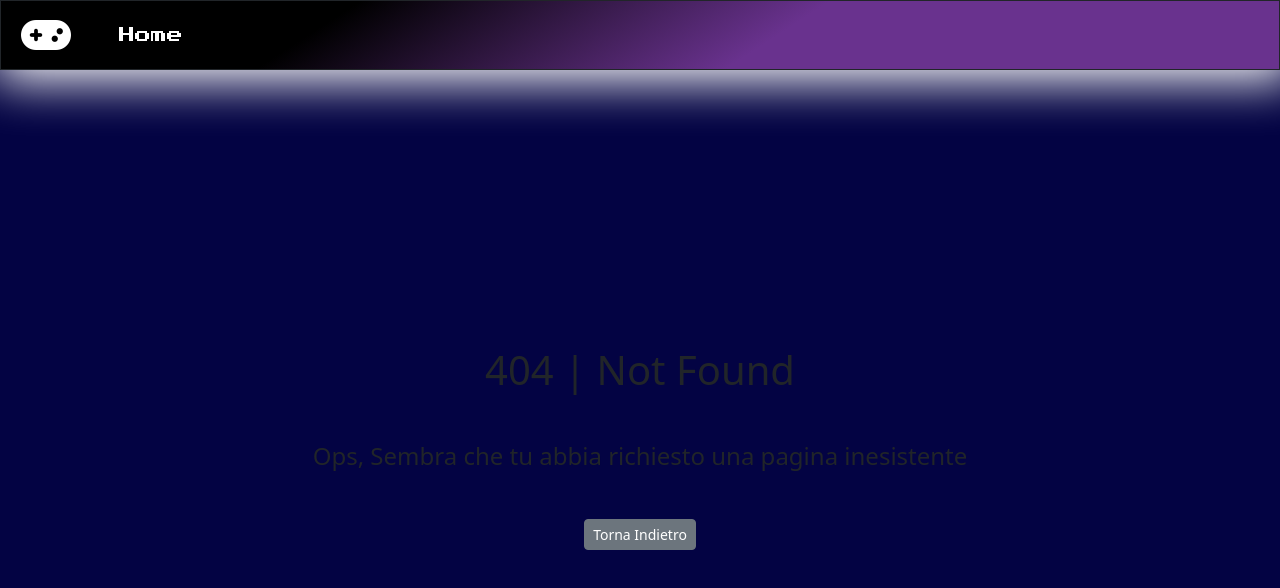
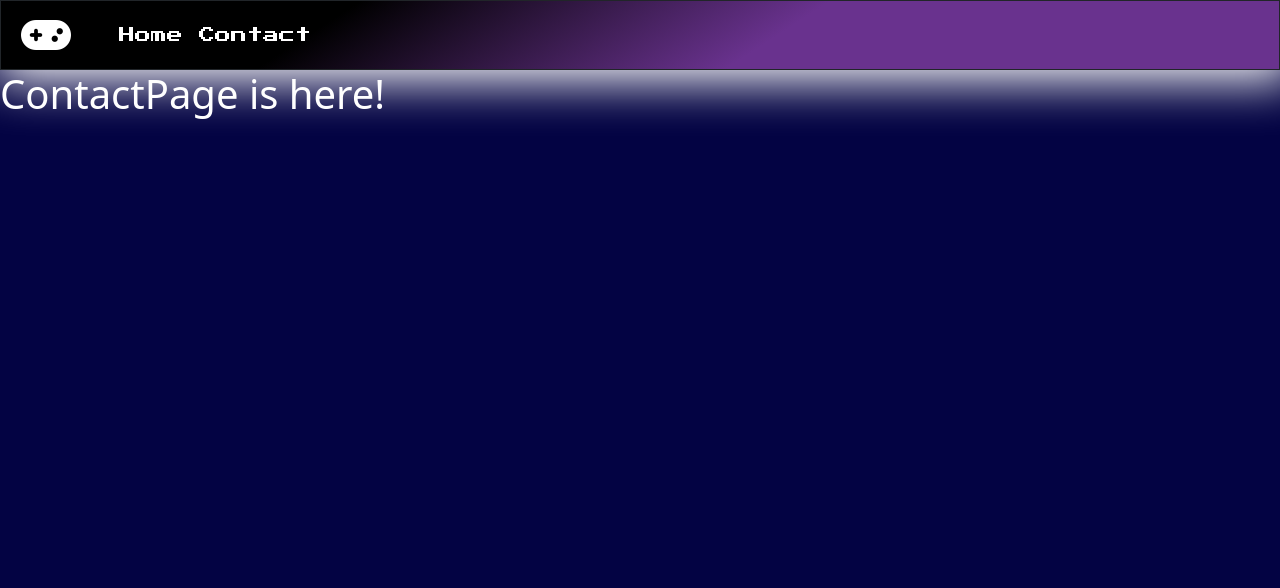
Before and after one commit to ArmandoMarino/vue-dischi, a Vue app: page /contact in a window 1280 px wide. Before the commit this address had no page. Shown: the top 588 px of the page. Built offline with nearby package versions, Linux system fonts and the light colour scheme.

Commit message:
margin on the body and ContactPage linked

```diff
--- a/src/assets/scss/style.scss
+++ b/src/assets/scss/style.scss
@@ -4,4 +4,5 @@
 
 body {
     background: rgb(3, 3, 67);
+    margin-top: 70px;
 }
--- a/src/components/AppHeader.vue
+++ b/src/components/AppHeader.vue
@@ -18,6 +18,9 @@ export default {
         <ul class="navbar-nav">
           <li class="nav-item">
             <RouterLink class="nav-link text-white" to="/">Home</RouterLink>
+          </li>
+          <li class="nav-item">
+            <router-link :to="{ name: 'contact' }" class="nav-link text-white">Contact</router-link>
           </li>
         </ul>
       </div>
--- a/src/pages/ContactPage.vue
+++ b/src/pages/ContactPage.vue
@@ -5,5 +5,5 @@ export default {
 </script>
 
 <template>
-    <h1>ContactPage is here!</h1>
+    <h1 class="text-white">ContactPage is here!</h1>
 </template>
--- a/src/router/index.js
+++ b/src/router/index.js
@@ -4,6 +4,8 @@ import { createRouter, createWebHistory } from "vue-router";
 // Importo le pagine che voglio usare
 
 import HomePage from "../pages/HomePage.vue";
+import ContactPage from '../pages/ContactPage.vue';
+
 import GameDetailPage from "../pages/games/GameDetailPage.vue";
 import NotFoundPage from "../pages/NotFoundPage.vue";
 import EditorGamesPage from '../pages/games/EditorGamesPage.vue';
@@ -19,8 +21,8 @@ const router = createRouter({
     routes: [
         { path: "/", name: "home", component: HomePage },
 
-        // Possibile rotta per editors a parte
-        // TODO { path: '/contact', name: 'contact', component: ContactPage },
+        // Contact page form
+        { path: '/contact', name: 'contact', component: ContactPage },
 
         //Rotta per lo show del game con ID
         { path: "/games/:id", name: "game-detail", component: GameDetailPage },
```
